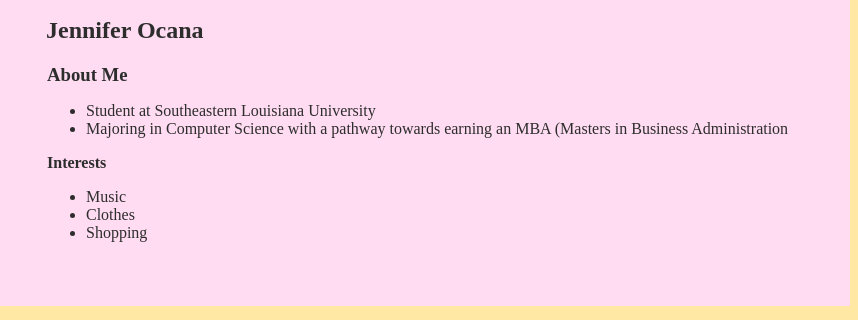
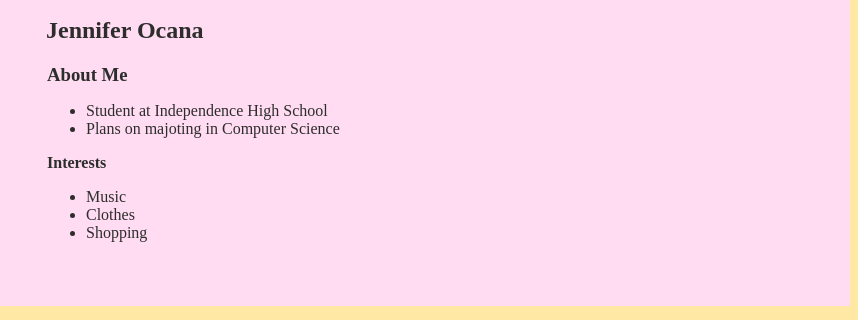
Before and after one commit to JenniferOcana/JenniferOcana.github.io, a plain HTML site: page index.html in a window 1280 px wide. Shown: the part 123-443 px from the top of the page, 422-1280 px from the left. Drawn offline with Linux system fonts and the light colour scheme.

Commit message:
Update index.html

```diff
--- a/index.html
+++ b/index.html
@@ -35,8 +35,8 @@
                     <div id="About Me">
                         <h3>About Me</h3>
                     <ul>
-                        <li> Student at Southeastern Louisiana University</li>
-                        <li> Majoring in Computer Science with a pathway towards earning an MBA (Masters in Business Administration</li>
+                        <li> Student at Independence High School</li>
+                        <li> Plans on majoting in Computer Science</li>
                     </ul>
                     <!-- Interests Section-->
                     <div id="Interests">
```
